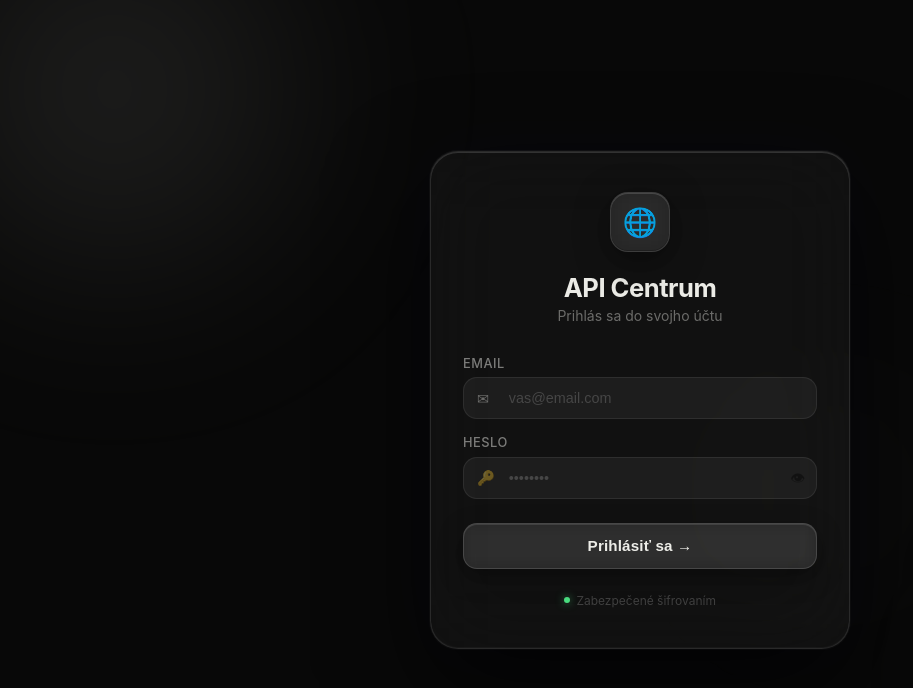
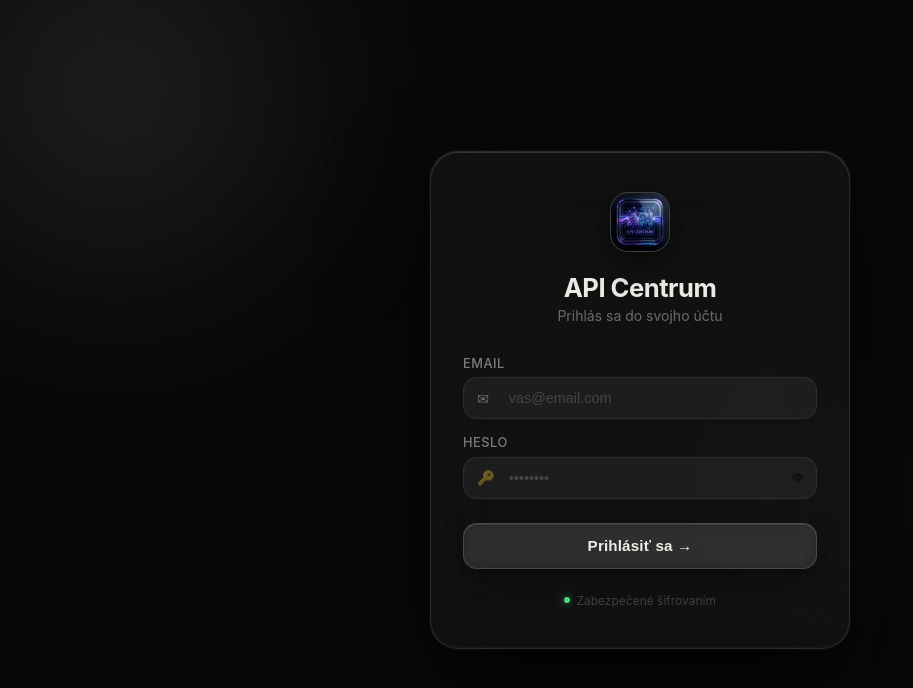
Before and after one commit to youh4ck3dme/api-centrum-antigravity, a Vue app in the folder frontend/: page / in a window 1280 px wide. Shown: the top 688 px of the page, without its empty margins (0-913 px from the left). Built offline with nearby package versions, Linux system fonts and the light colour scheme.

Commit message:
Branding: Use premium icon in Login page

```diff
--- a/frontend/src/views/Login.vue
+++ b/frontend/src/views/Login.vue
@@ -9,7 +9,9 @@
     <div class="glass-card">
       <!-- Logo -->
       <div class="logo-wrap">
-        <div class="logo-icon">🌐</div>
+        <div class="logo-icon">
+          <img src="/pwa-192x192.png" alt="Logo" class="logo-img" />
+        </div>
       </div>
 
       <h1 class="title">API Centrum</h1>
@@ -183,7 +185,6 @@ const login = async () => {
   width: 60px; height: 60px;
   border-radius: 18px;
   display: flex; align-items: center; justify-content: center;
-  font-size: 1.75rem;
   background: rgba(255,255,250,0.08);
   box-shadow:
     0 8px 32px rgba(0,0,0,0.5),
@@ -191,7 +192,9 @@ const login = async () => {
     inset 0 -1px 0 rgba(0,0,0,0.2);
   backdrop-filter: blur(12px);
   border: 1px solid rgba(255,255,255,0.1);
+  overflow: hidden;
 }
+.logo-img { width: 100%; height: 100%; object-fit: cover; }
 
 /* ── Typography ───────────────────────────────── */
 .title {
```
